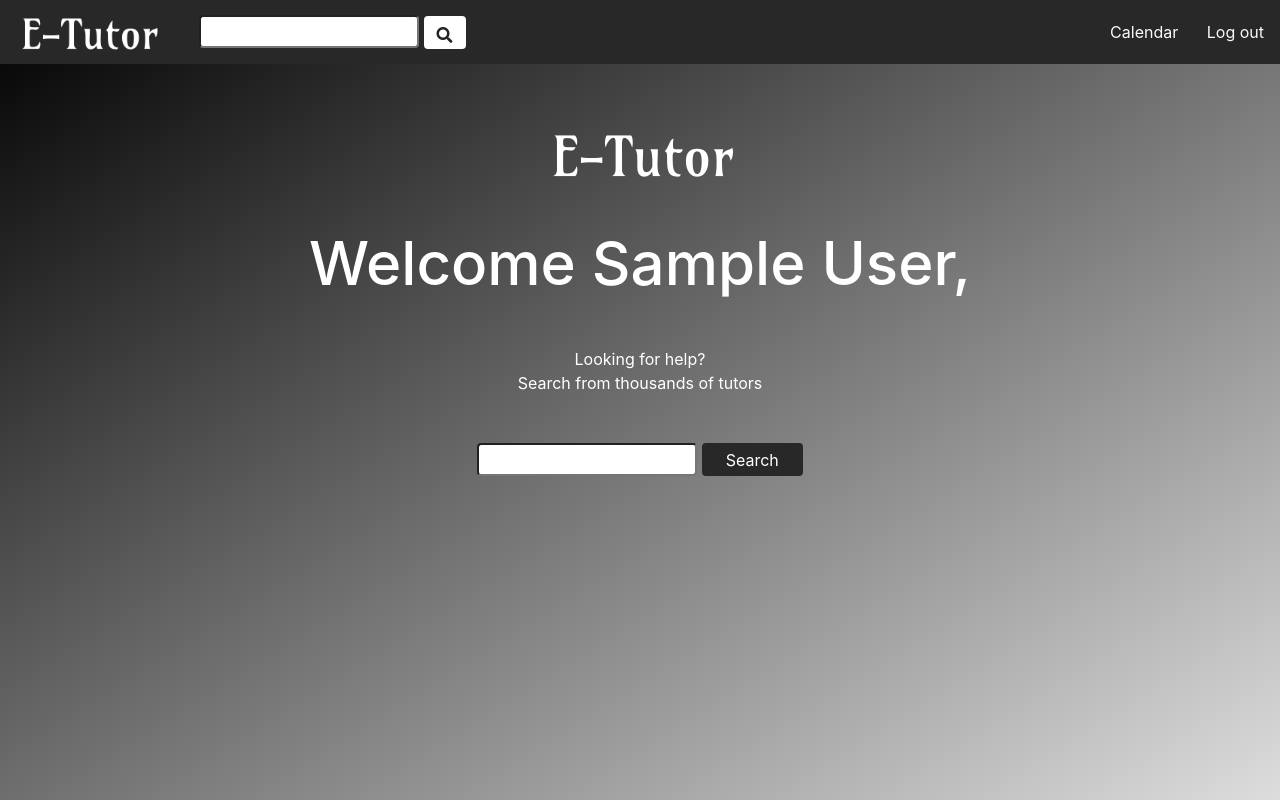
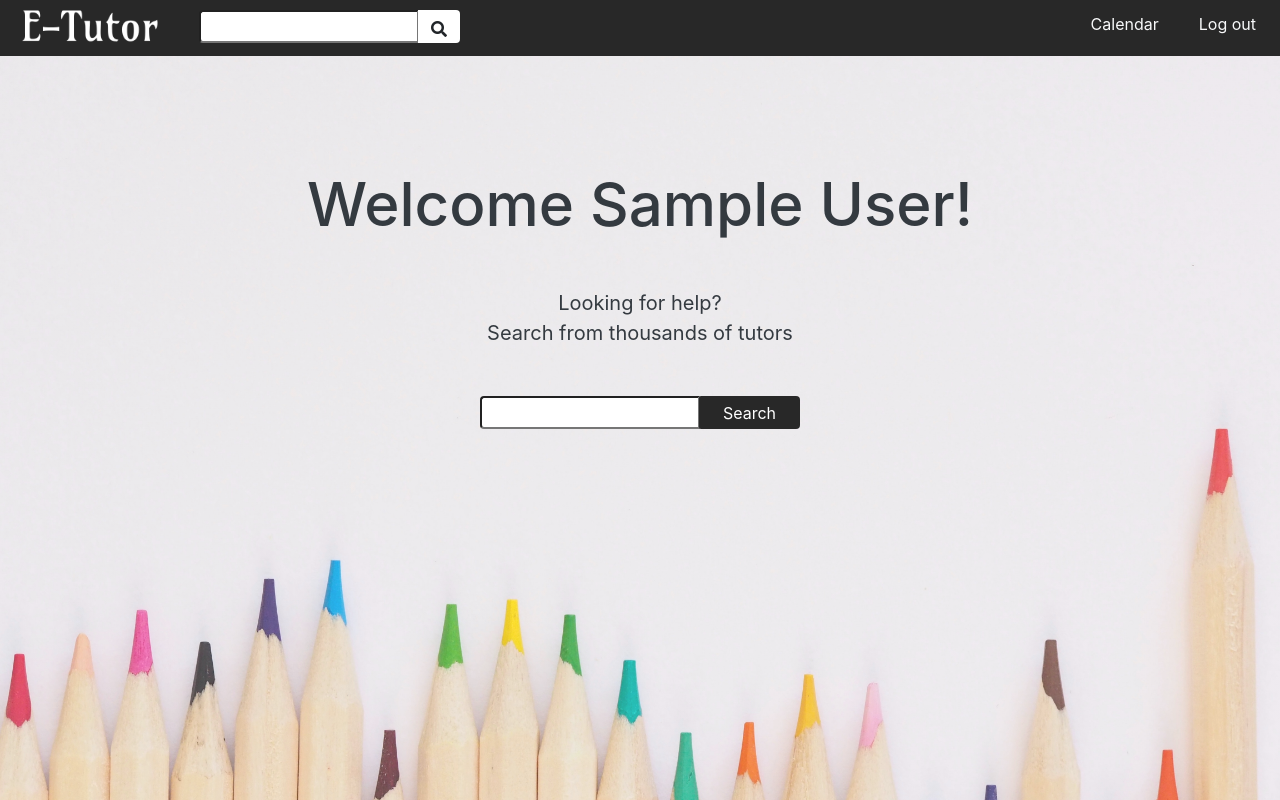
Before and after one commit to kunj1999/gui2, a PHP site: page /Homepage/home.php in a window 1280 px wide. Run offline with PHP 8.4, Linux system fonts and the light colour scheme; the visitor is signed in with stand-in values (Sample User, id 1); some libraries are stand-ins or nearby versions.

Commit message:
UI improvement to Homepage

```diff
--- a/Homepage/calendar/calendar.css
+++ b/Homepage/calendar/calendar.css
@@ -1,4 +1,4 @@
 /* overide the background color to make calendar look better */
-body {
-    background: white !important;
+html, body{
+    height: 100%;
 }
--- a/Homepage/home.css
+++ b/Homepage/home.css
@@ -1,29 +1,18 @@
 html{
     height: 100%;
+    position: relative;
 }
 
 body{
     height: 100%;
+    position:relative;
     background-size: cover;
     background-repeat: no-repeat;
-    background: linear-gradient(to bottom right, #000000 0%, #dddddd 100%);
-}
-
-.logoSize{
-    width: 143px;
-    height: 38px;
-}
-
-.auth{
-    display: inline-block;
+    background-image: linear-gradient(to bottom, rgba(255, 255, 255, 0.15), rgba(255, 255, 255, 0.15)), url("home.jpg");
 }
 
 li{
     display: inline-block;
-}
-
-.navbar{
-    background-color: #282828;
 }
 
 .container{
@@ -32,11 +21,6 @@ li{
 
 .search{
     display: inline-block;
-}
-
-.searchbar{
-    width: 220px;
-    height: 33px;
 }
 
 .searchbutton{
@@ -54,3 +38,11 @@ li{
 h1{
     font-size: 60px;
 }
+
+.footer {
+    position: absolute;
+    bottom: 0;
+    width: 100%;
+    min-height: 64px;
+    background-color: #282828;
+}
--- a/Homepage/home.php
+++ b/Homepage/home.php
@@ -21,59 +21,34 @@
 
         <link rel="stylesheet" href="https://cdn.jsdelivr.net/npm/bootstrap@4.6.0/dist/css/bootstrap.min.css" integrity="sha384-B0vP5xmATw1+K9KRQjQERJvTumQW0nPEzvF6L/Z6nronJ3oUOFUFpCjEUQouq2+l" crossorigin="anonymous">
         <link rel="stylesheet" href="home.css">
+        <link rel="stylesheet" href="navbar.css">
         <link rel="stylesheet" href="https://pro.fontawesome.com/releases/v5.10.0/css/all.css">
     </head>
 
     <body>
 
-        <div>
-
-            <!-- Nav bar containing website logo and calendar and log out options -->
-            <nav class="navbar col-12">
-
-                <a class="navbar-brand" href="home.php">
-                    <!-- Website Logo -->
-                    <img src="../logo.png" class="logoSize">
-                </a>
-
-                <!-- search bar embedded in nav bar -->
-                <form class="search ml-3" action="search/search.php" method="GET">
-                    <input class="searchbar ml-2 rounded" name="s"/>
-                    <button type="submit" class="btn bg-white" style="height: 33px;"><i class="fas fa-search"></i></button>
-                </form>
-
-                <ul class="navbar-nav ml-auto auth">
-                    <!-- Navigation to calendar page -->
-                    <li class="nav-item">
-                        <a class="nav-link text-light" href="calendar/calendar.php">Calendar</a>
-                    </li>
-                    <!-- Logging out of the account -->
-                    <li class="nav-item">
-                        <a class="nav-link text-light ml-4" href="logout.php">Log out</a>
-                    </li>
-                </ul>
-
-            </nav>
+        <!-- Include the navbar code  -->
+        <?php include("navbar.php");?>
 
         <!-- Main contents of page -->
         <div class="container text-center center mt-5 p-3 ">
 
-                <!--  Website logo -->
-                <img src="../logo.png">
-
             <!-- Main page text -->
-                <h1 class="mt-5">Welcome <?php echo $name;?>, </h1>
-                <p class="mb-0 mt-5">Looking for help?</p>
-                <p class="mb-5">Search from thousands of tutors</p>
+            <h1 class="mt-5 text-dark">Welcome <?php echo $name;?>! </h1>
+            <p class="mb-0 mt-5 text-dark" style="font-size: 20px;">Looking for help?</p>
+            <p class="mb-5 text-dark" style="font-size: 20px;">Search from thousands of tutors</p>
 
             <!-- Search bar -->
             <form class="search" action="search/search.php" method="GET">
-                    <input class="searchbar rounded" name="s"/>
-                    <input type="submit" class="searchbutton pl-4 pr-4 rounded" style="height: 33px;" type="button" value="Search">
+                <div class="input-group">
+                    <input class="searchbar rounded-left" name="s" required/>
+                    <div class="input-group-append">
+                        <input type="submit" class="searchbutton pl-4 pr-4 rounded-right" style="height: 33px;" type="button" value="Search">
+                    </div>
+                </div>
             </form>
         </div>
 
-        </div>
 
         <!-- Jquery -->
         <script src="https://code.jquery.com/jquery-3.5.1.min.js" integrity="sha256-9/aliU8dGd2tb6OSsuzixeV4y/faTqgFtohetphbbj0=" crossorigin="anonymous"></script>
--- /dev/null
+++ b/Homepage/navbar.css
@@ -0,0 +1,17 @@
+.navBtn{
+    max-height: 45px;
+}
+
+.searchbar{
+    width: 220px;
+    height: 33px;
+}
+
+.navbar{
+    background-color: #282828 !important;
+}
+
+.logoSize{
+    width: 143px;
+    height: 38px;
+}
--- /dev/null
+++ b/Homepage/navbar.php
@@ -0,0 +1,41 @@
+<!DOCTYPE html>
+<html lang="en">
+
+    <body>
+        <nav class="navbar navbar-expand-sm col-12 pt-0">
+                <a class="navbar-brand" href="http://127.0.0.1/Homepage/home.php">
+                    <!-- Website Logo -->
+                    <img src="http://127.0.0.1/logo.png" class="logoSize">
+                </a>
+
+                <button type="button" class="btn btn-navbar navBtn bg-light d-inline-block d-sm-none mt-2" data-toggle="collapse" data-target=".navbar-collapse">
+                        <i class="fas fa-bars fa-2x"></i>
+                </button>
+
+                <!-- search bar embedded in nav bar -->
+                <div class="collapse navbar-collapse text-center" id="navbarText">
+                    <form class="search ml-3 mt-1" action="http://127.0.0.1/Homepage/search/search.php" method="GET">
+                        <div class="input-group">
+                            <input class="searchbar ml-2 rounded-left" name="s" required/>
+                            <div class="input-group-append">
+                                <button type="submit" class="btn bg-white rounded-right" style="height: 33px;"><i class="fas fa-search"></i></button>
+                            </div>
+                        </div>
+                    </form>
+
+                <!-- <div class="collapse navbar-collapse" id="navbarText"> -->
+                    <ul class="navbar-nav ml-auto">
+                        <!-- Navigation to calendar page -->
+                        <li class="nav-item active">
+                            <a class="nav-link text-light" href="http://127.0.0.1/Homepage/calendar/calendar.php">Calendar</a>
+                        </li>
+                        <!-- Logging out of the account -->
+                        <li class="nav-item">
+                            <a class="nav-link text-light ml-sm-4" href="http://127.0.0.1/Homepage/logout.php">Log out</a>
+                        </li>
+                    </ul>
+                </div>
+            </nav>
+    </body>
+
+</html>
```
Also changed, not shown: Homepage/calendar/calendar.php (+4 -28 lines), Homepage/search/search.css (+13 -24 lines), Homepage/search/search.js (+12 -2 lines), Homepage/search/search.php (+21 -27 lines), index.html (+4 -4 lines), Homepage/home.jpg (added). Lines whose indentation alone changed are shown as unchanged.
